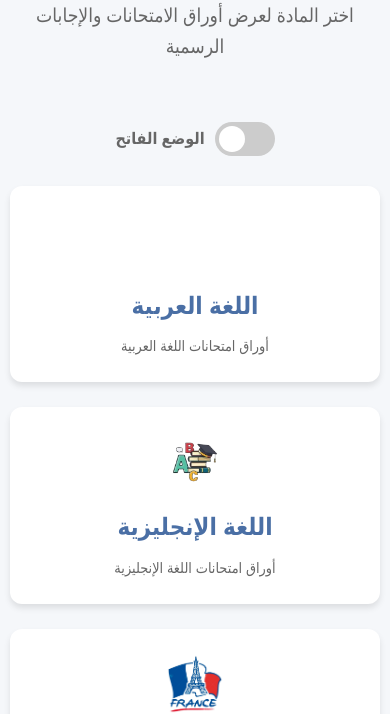
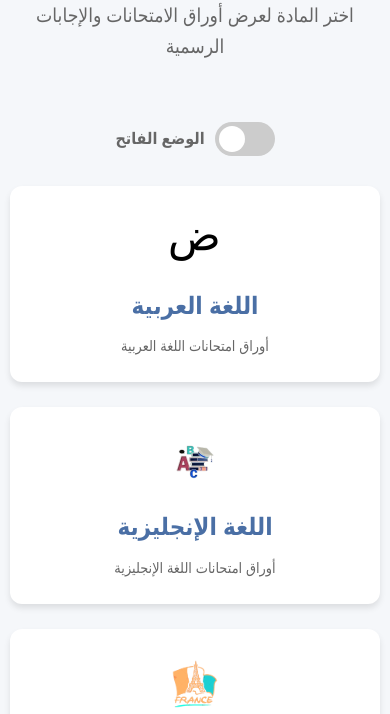
Before and after one commit to iraqies/wezari, a plain HTML site: page index.html in a window 390 px wide. Shown: the part 142-856 px from the top of the page. Drawn offline with Linux system fonts and the light colour scheme.

Commit message:
Update styles.css

```diff
--- a/styles.css
+++ b/styles.css
@@ -9,6 +9,7 @@
     --shadow: 0 4px 6px rgba(0, 0, 0, 0.1);
     --hover-shadow: 0 10px 15px rgba(0, 0, 0, 0.2);
     --border-radius: 12px;
+    --icon-filter: invert(0); /* Default no filter for light mode */
 }
 
 [data-theme="dark"] {
@@ -20,6 +21,7 @@
     --text-secondary: #b1b1b1;
     --shadow: 0 4px 6px rgba(0, 0, 0, 0.3);
     --hover-shadow: 0 10px 15px rgba(0, 0, 0, 0.5);
+    --icon-filter: invert(0); /* No filter for dark mode (white icons work well) */
 }
 
 /* Base Styles */
@@ -27,7 +29,7 @@
     margin: 0;
     padding: 0;
     box-sizing: border-box;
-    transition: background-color 0.3s, color 0.3s;
+    transition: background-color 0.3s, color 0.3s, filter 0.3s;
 }
 
 body {
@@ -164,9 +166,22 @@ input:checked + .slider:before {
 }
 
 .card-icon img {
-    max-width: 100%;
-    max-height: 100%;
+    width: 70px; /* Fixed width */
+    height: 70px; /* Fixed height */
     object-fit: contain;
+    filter: var(--icon-filter); /* Apply filter based on theme */
+}
+
+/* Special handling for light mode - invert white icons to black */
+body:not([data-theme="dark"]) .card-icon img[src*="arabic.png"],
+body:not([data-theme="dark"]) .card-icon img[src*="english.png"],
+body:not([data-theme="dark"]) .card-icon img[src*="french.png"],
+body:not([data-theme="dark"]) .card-icon img[src*="math.png"],
+body:not([data-theme="dark"]) .card-icon img[src*="physics.png"],
+body:not([data-theme="dark"]) .card-icon img[src*="chemistry.png"],
+body:not([data-theme="dark"]) .card-icon img[src*="biology.png"],
+body:not([data-theme="dark"]) .card-icon img[src*="islamic.png"] {
+    filter: invert(1); /* Invert white icons to black in light mode */
 }
 
 .subject-card h2 {
@@ -203,6 +218,11 @@ footer {
         width: 70px;
         height: 70px;
     }
+
+    .card-icon img {
+        width: 60px;
+        height: 60px;
+    }
 }
 
 @media (max-width: 480px) {
@@ -218,4 +238,9 @@ footer {
         width: 60px;
         height: 60px;
     }
+
+    .card-icon img {
+        width: 50px;
+        height: 50px;
+    }
 }
```
